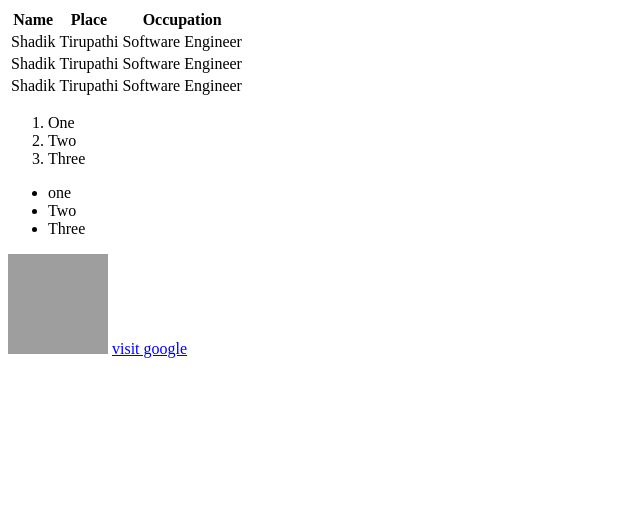
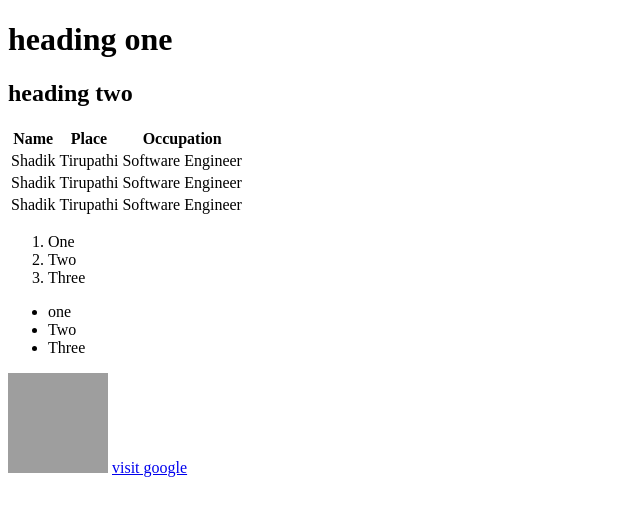
Before and after one commit to pshadikbasha/htmlAndCss, a plain HTML site: page muslim_helale/index.html in a window 1280 px wide. Shown: the whole page, without its empty margins (0-640 px from the left). Drawn offline with Linux system fonts and the light colour scheme; grey boxes are pictures that could not be loaded.

Commit message:
adding heading by shadik

```diff
--- a/muslim_helale/index.html
+++ b/muslim_helale/index.html
@@ -7,6 +7,8 @@
     <title>Document</title>
   </head>
   <body>
+    <h1>heading one</h1>
+    <h2>heading two</h2>
     <table>
       <thead>
         <tr>
```
